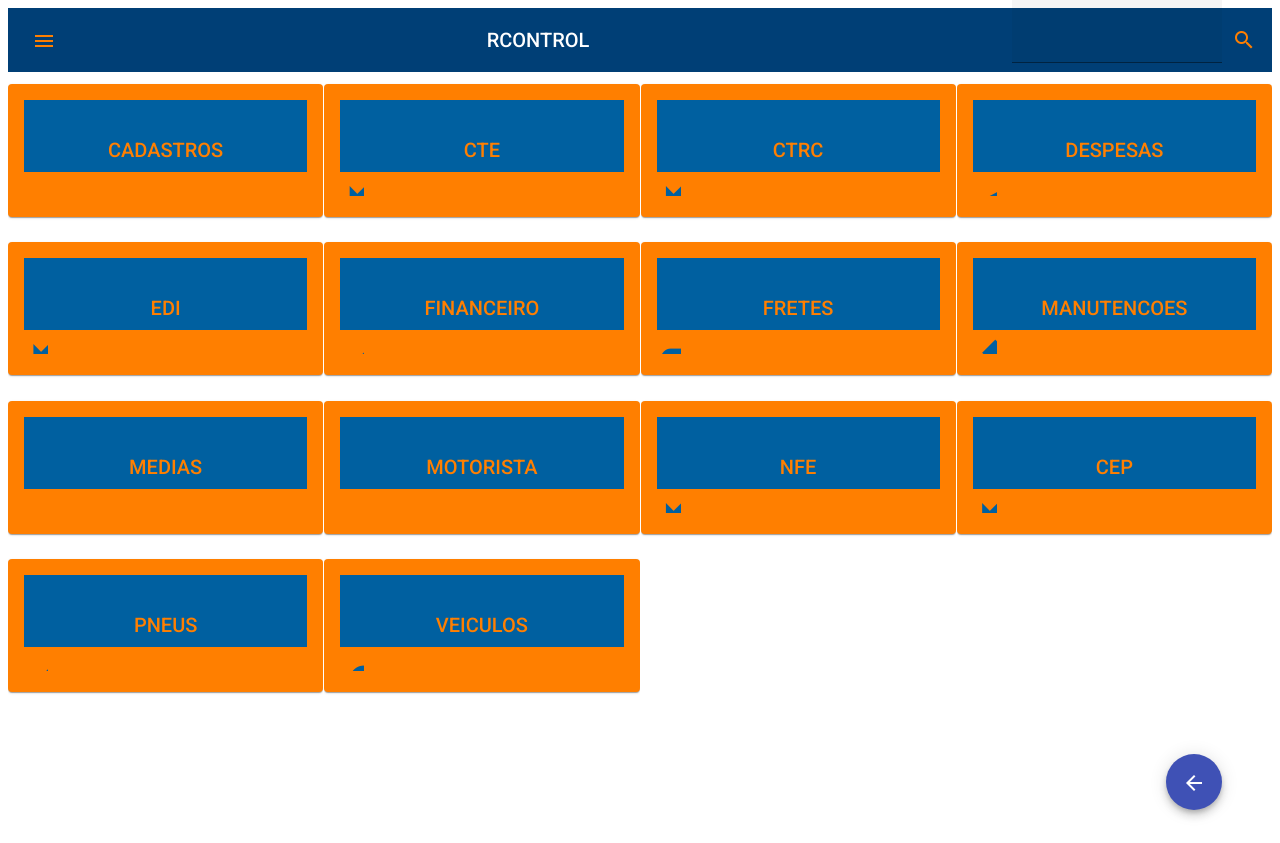
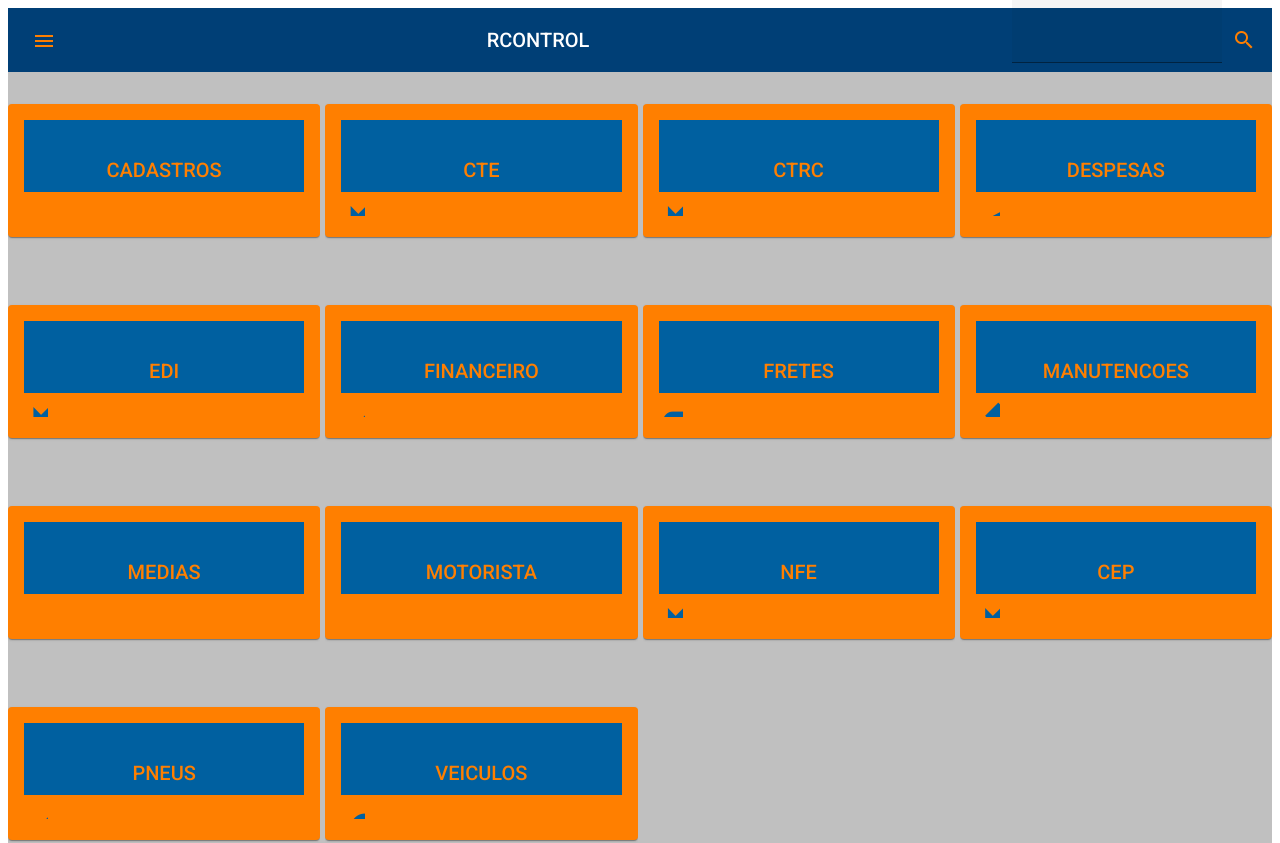
Before and after one commit to fcnogueirarp/rodoControl, an Angular app: page /home in a window 1280 px wide. Shown: the top 843 px of the page. Built offline with nearby package versions, Linux system fonts and the light colour scheme.

Commit message:
Reduce divs

```diff
--- a/angular.json
+++ b/angular.json
@@ -41,8 +41,8 @@
               "budgets": [
                 {
                   "type": "initial",
-                  "maximumWarning": "500kb",
-                  "maximumError": "1mb"
+                  "maximumWarning": "4mb",
+                  "maximumError": "5mb"
                 },
                 {
                   "type": "anyComponentStyle",
--- a/src/app/components/toolbar/toolbar.component.html
+++ b/src/app/components/toolbar/toolbar.component.html
@@ -1,6 +1,5 @@
 <!-- toolbar -->
 <mat-toolbar>
-  <div>
     <button
       mat-icon-button
       [matMenuTriggerFor]="menu"
@@ -8,7 +7,6 @@
     >
       <mat-icon>menu</mat-icon>
     </button>
-
     <mat-menu #menu="matMenu">
       <ng-container *ngFor="let card of cards">
         <button mat-menu-item [routerLink]="card.title">
@@ -17,10 +15,7 @@
         </button>
       </ng-container>
     </mat-menu>
-  </div>
-  <div>
     <span>RCONTROL </span>
-  </div>
   <div class="search">
     <form class="example-form">
       <mat-form-field class="example-full-width" appearance="fill">
@@ -40,7 +35,6 @@
         </mat-autocomplete>
       </mat-form-field>
     </form>
-
     <mat-icon size="large">search</mat-icon>
   </div>
 </mat-toolbar>
--- a/src/app/pages/home/home.component.html
+++ b/src/app/pages/home/home.component.html
@@ -1,5 +1,5 @@
 <!--Grid-->
-  <mat-grid-list cols="4" rowHeight="1:0.5">
+<mat-grid-list cols="4" rowHeight="fit" style="height: 800px" gutterSize="5px">
   <mat-grid-tile *ngFor="let card of cards">
     <mat-card class="card" routerLink="/{{ card.title }}">
       <mat-card-header>
--- a/src/app/pages/home/home.component.sass
+++ b/src/app/pages/home/home.component.sass
@@ -1,5 +1,15 @@
 :host
   background-color: silver
+  display: flex
+  flex-direction: column
+
+mat-grid-list
+  display: flex
+  flex-direction: column
+
+mat-grid-tile
+  display: flex
+  flex-direction: column
 
 mat-grid-tile :hover
   cursor: pointer
```
Lines whose indentation alone changed are shown as unchanged.
